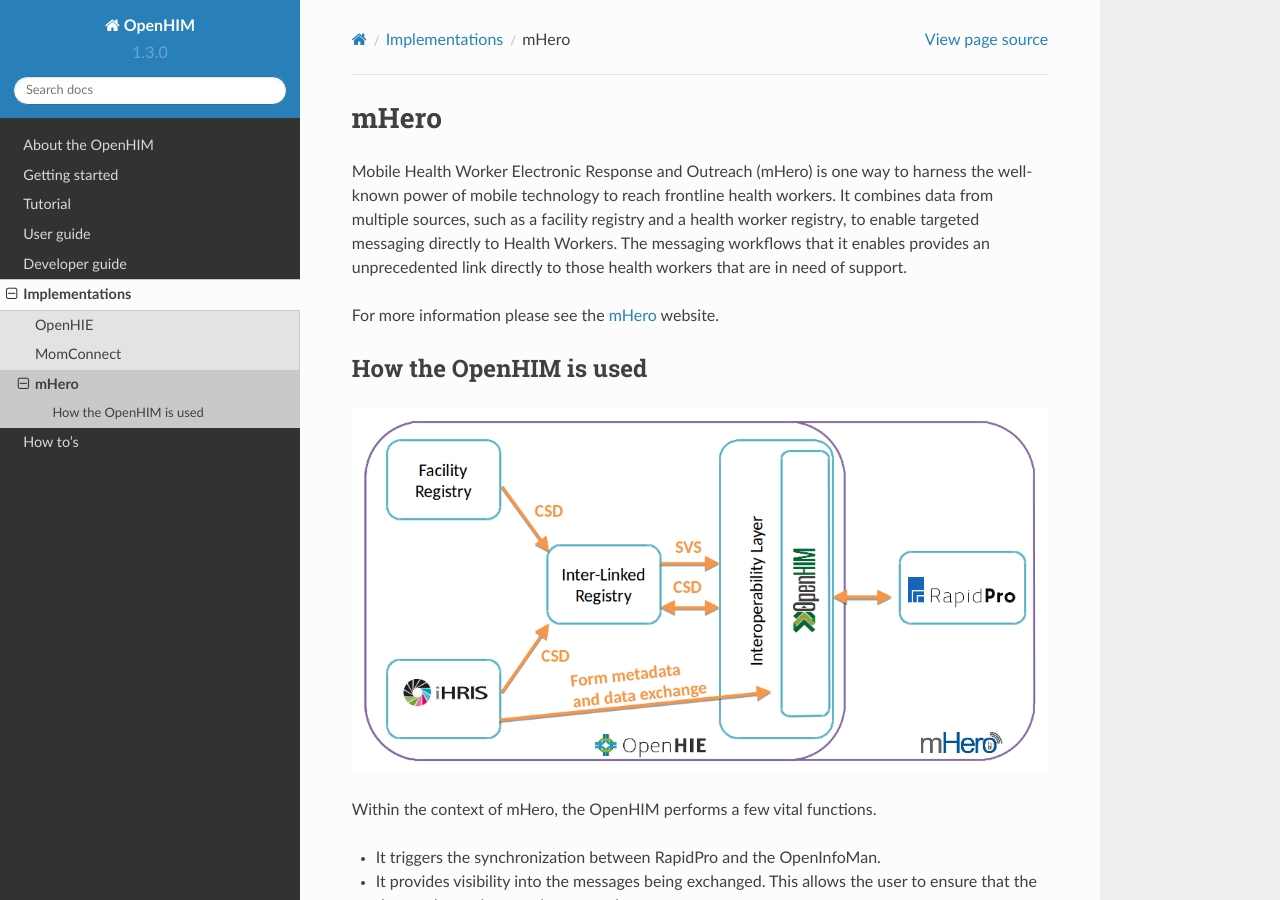
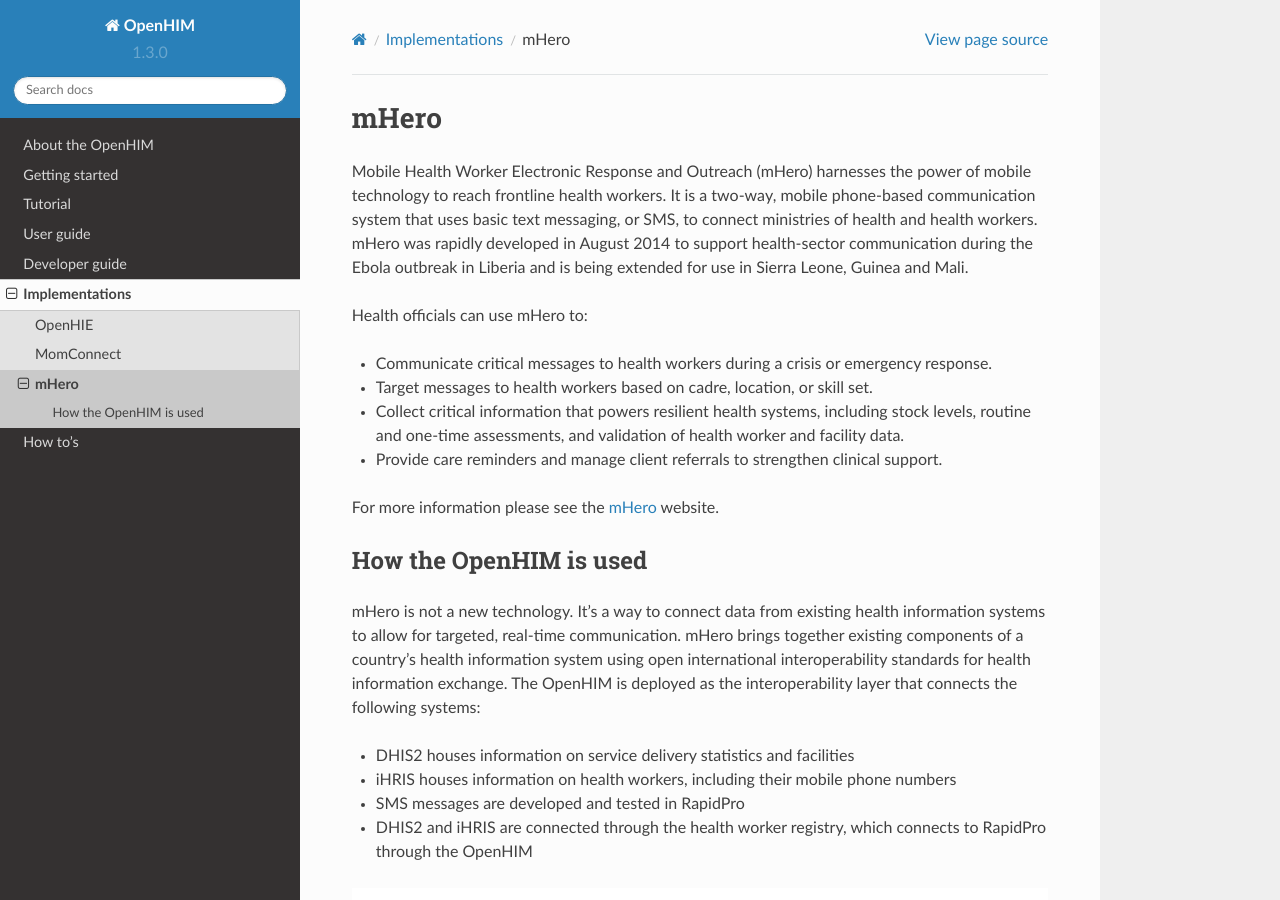
Before and after one commit to jembi/openhim-core-js, a Sphinx documentation site: the page built from docs/implementations/mhero.md, in a window 1280 px wide and 900 px high. Built offline with Sphinx 7.4.7 and the Read the Docs theme 2.0.0, drawn with Linux system fonts in a browser that asks for light colours; pages that are not in the unit, such as notebooks, are missing from menus.

Commit message:
Update mhero.md
Added more info for mHero implementation

```diff
--- a/docs/implementations/mhero.md
+++ b/docs/implementations/mhero.md
@@ -1,11 +1,25 @@
 mHero
 =====
 
-Mobile Health Worker Electronic Response and Outreach (mHero) is one way to harness the well-known power of mobile technology to reach frontline health workers. It combines data from multiple sources, such as a facility registry and a health worker registry, to enable targeted messaging directly to Health Workers. The messaging workflows that it enables provides an unprecedented link directly to those health workers that are in need of support.
+Mobile Health Worker Electronic Response and Outreach (mHero) harnesses the power of mobile technology to reach frontline health workers. It is a two-way, mobile phone-based communication system that uses basic text messaging, or SMS, to connect ministries of health and health workers. mHero was rapidly developed in August 2014 to support health-sector communication during the Ebola outbreak in Liberia and is being extended for use in Sierra Leone, Guinea and Mali.
+
+Health officials can use mHero to:
+* Communicate critical messages to health workers during a crisis or emergency response.
+* Target messages to health workers based on cadre, location, or skill set.
+* Collect critical information that powers resilient health systems, including stock levels, routine and one-time assessments, and validation of health worker and facility data.
+* Provide care reminders and manage client referrals to strengthen clinical support.
 
 For more information please see the [mHero](http://www.mhero.org) website.
 
 ## How the OpenHIM is used
+
+mHero is not a new technology. It’s a way to connect data from existing health information systems to allow for targeted, real-time communication. mHero brings together existing components of a country’s health information system using open international interoperability standards for health information exchange. The OpenHIM is deployed as the interoperability layer that connects the following systems:
+
+* DHIS2 houses information on service delivery statistics and facilities
+* iHRIS houses information on health workers, including their mobile phone numbers
+* SMS messages are developed and tested in RapidPro
+* DHIS2 and iHRIS are connected through the health worker registry, which connects to RapidPro through the OpenHIM
+
 
 ![mhero architecture](/_static/mhero/mhero-diagram.png)
 
```
